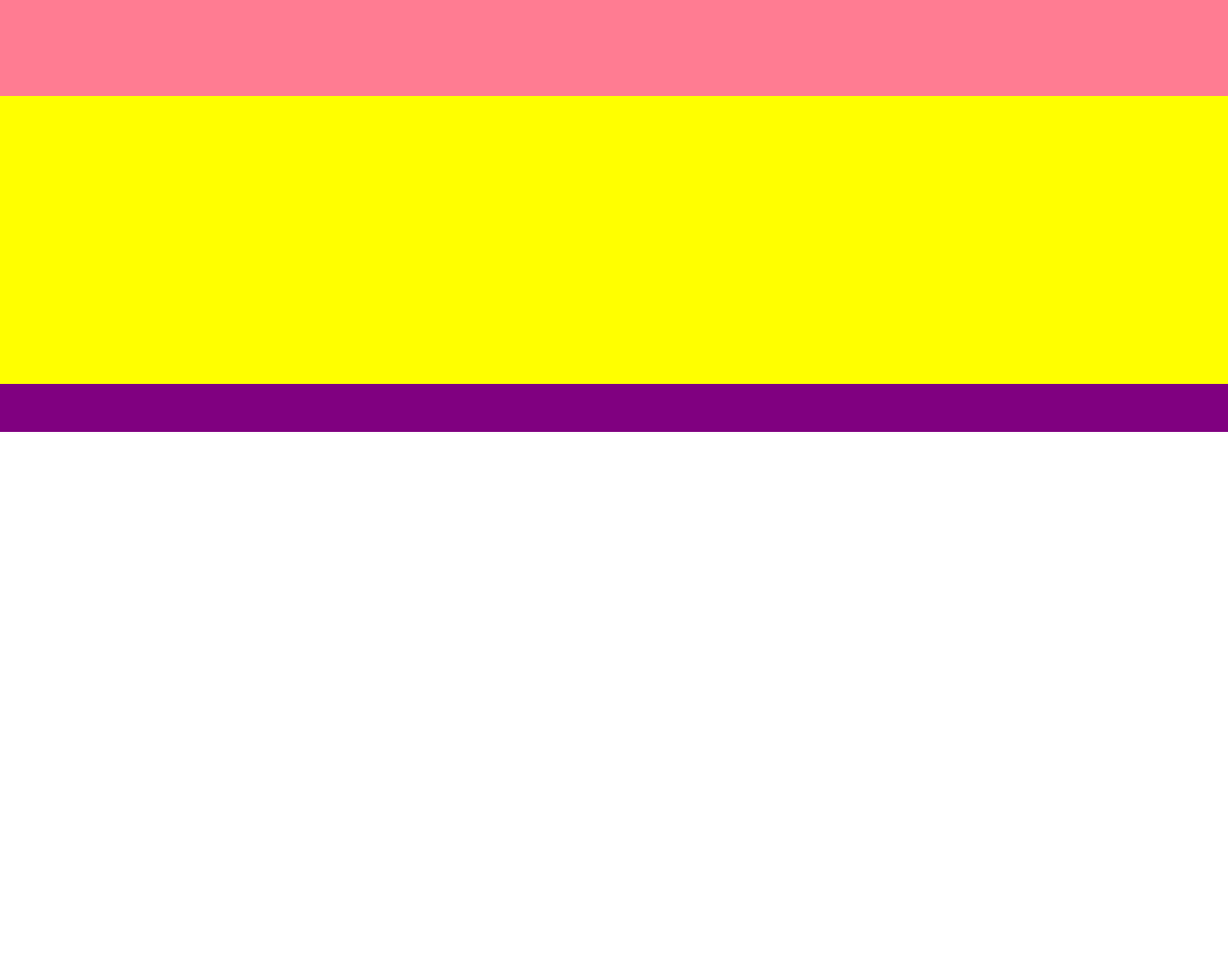
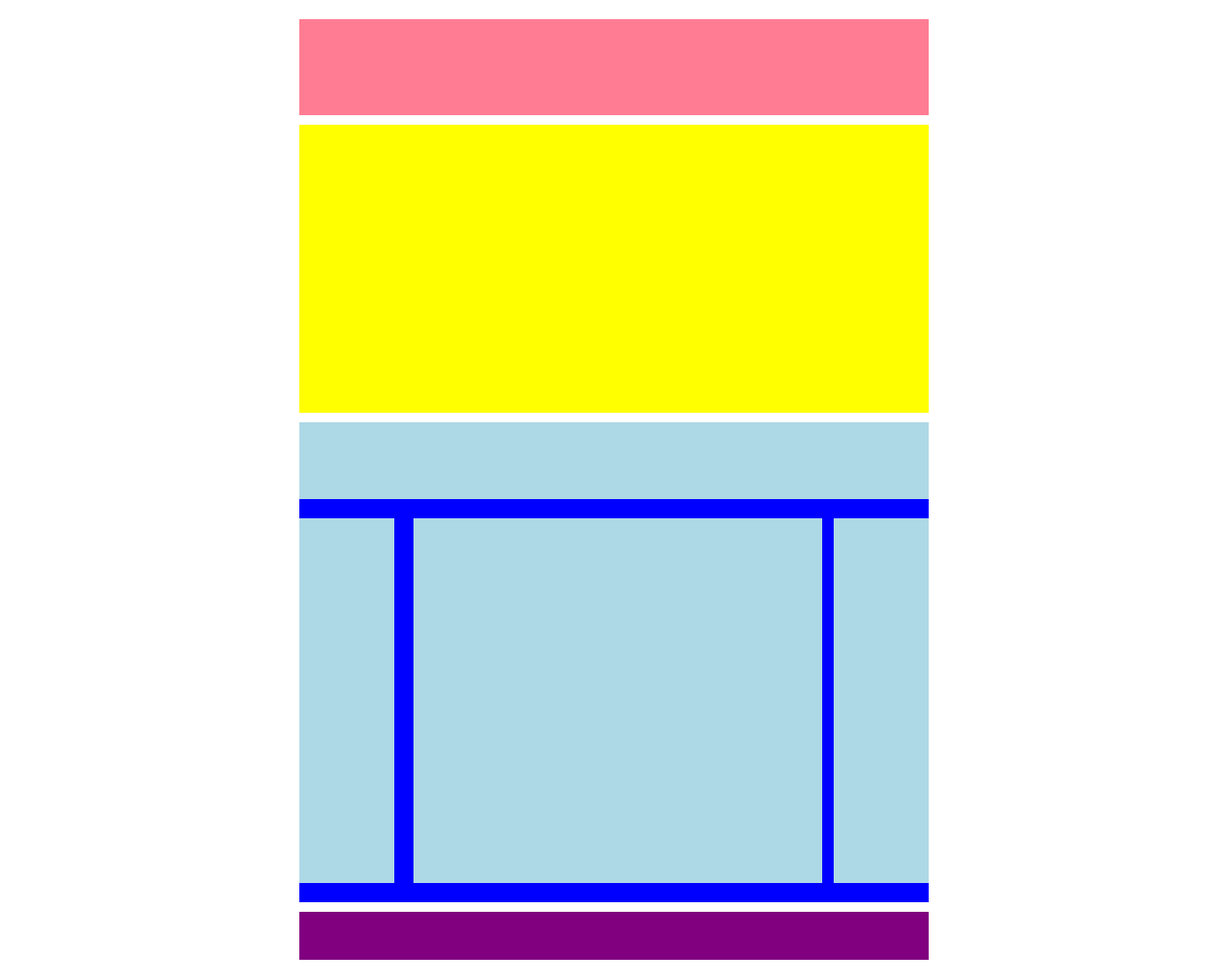
Before and after one commit to Passa69/htmlcss-struttura-wp, a plain HTML site: page index.html in a window 1280 px wide. Shown: the whole page at 96% size. Before the commit the page ends 800 px from the top, so only its background shows below. Drawn offline with Linux system fonts and the light colour scheme.

Commit message:
finish structure

```diff
--- a/css/style.css
+++ b/css/style.css
@@ -4,28 +4,81 @@
     margin: 0;
     padding: 0;
     box-sizing: border-box;
+    width: 80%;
+    margin: 10px auto;
 }
 
 /* header */
 
 header {
+    /* regole debug */
     height: 100px;
-    width: 100%;
     background-color: rgb(255, 124, 146);
 }
 
 /* main */
 
-#head {
+/* intestazione */
+
+#container1 {
+    /* regole debug */
     background-color: yellow;
     height: 300px;
     width: 100%;
 }
 
+/* corpo */
+
+#container2 {
+    /* regole debug */
+    background-color: blue;
+    height: 500px;
+    width: 100%;
+}
+
+/* corpo, posizionamento */
+#container2::after {
+    content: "";
+    display: table;
+    clear: both;
+}
+
+.head {
+    /* regole debug */
+    height: 80px;
+    width: 100%;
+    background-color: lightblue;
+}
+
+.widget1 {
+    float: left;
+    width: 15%;
+    /* regole debug */
+    height: 380px;
+    background-color: lightblue;
+    margin-right: 20px;
+}
+
+.content {
+    float: left;
+    width: 65%;
+    /* regole debug */
+    height: 380px;
+    background-color: lightblue;
+}
+
+.widget2 {
+    float: right;
+    width: 15%;
+    /* regole debug */
+    height: 380px;
+    background-color: lightblue;
+}
+
 /* footer */
 
 footer {
+    /* regole debug */
     height: 50px;
-    width: 100%;
     background-color: purple;
 }
--- a/index.html
+++ b/index.html
@@ -13,17 +13,17 @@
     </header>
 
     <main>
-        <div id="head">
+        <div id="container1">
         </div>
 
-        <div id="container">
-            <div></div>
+        <div id="container2">
+            <div class="head"></div>
 
-            <div></div>
+            <div class="widget1"></div>
 
-            <div></div>
+            <div class="content"></div>
 
-            <div></div>
+            <div class="widget2"></div>
         </div>
     </main>
 
```
